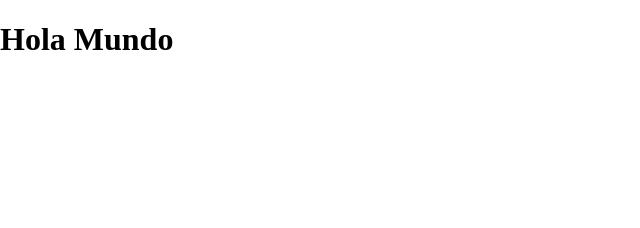
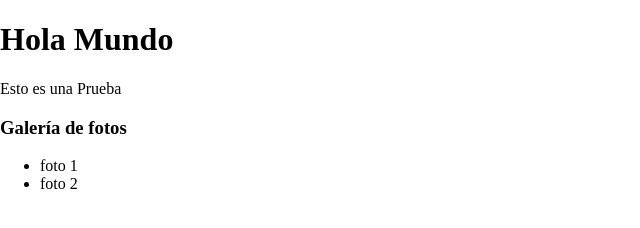
Before and after one commit to Khadosh/git_clase_1, a plain HTML site: page index.html in a window 1280 px wide. Shown: the whole page, without its empty margins (0-640 px from the left). Drawn offline with Linux system fonts and the light colour scheme.

Commit message:
Galeria fotos (#1)

```diff
--- a/index.html
+++ b/index.html
@@ -9,5 +9,11 @@
 </head>
 <body>
   <h1>Hola Mundo</h1>
+  <p>Esto es una Prueba</p>
+  <h3>Galería de fotos</h3>
+  <ul>
+    <li>foto 1</li>
+    <li>foto 2</li>
+  </ul>
 </body>
 </html>
```
Also changed, not shown: 1 other file.
